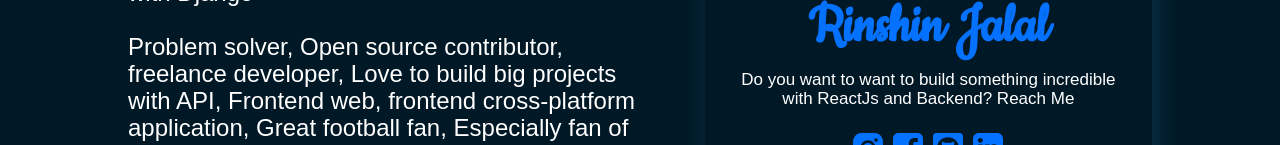
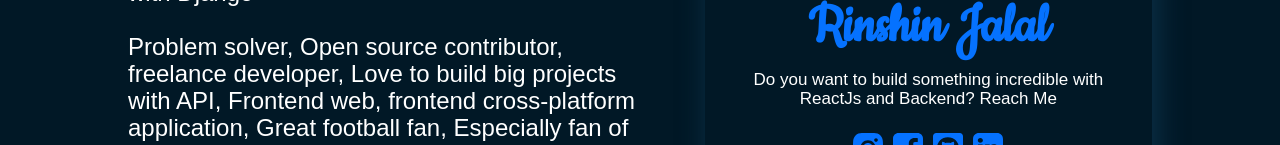
Before and after one commit to Rinshin-Jalal/My-OLD-PortFolio, a React (Create React App) app: page / in a window 1280 px wide. Shown: the part 807-952 px from the top of the page. Built offline with nearby package versions, Linux system fonts and the light colour scheme; a web font is replaced by a local one.

Commit message:
Fix Grammer

```diff
--- a/src/pages/About/About.tsx
+++ b/src/pages/About/About.tsx
@@ -77,7 +77,7 @@
               Rinshin Jalal
             </motion.h2>
             <motion.p whileHover={{ y: -1, scale: 1.02 }} whileTap={{ y: 0.5 }}>
-              Do you want to want to build something incredible with ReactJs and
+              Do you want to build something incredible with ReactJs and
               Backend? Reach Me
             </motion.p>
             <div className="social">
```
